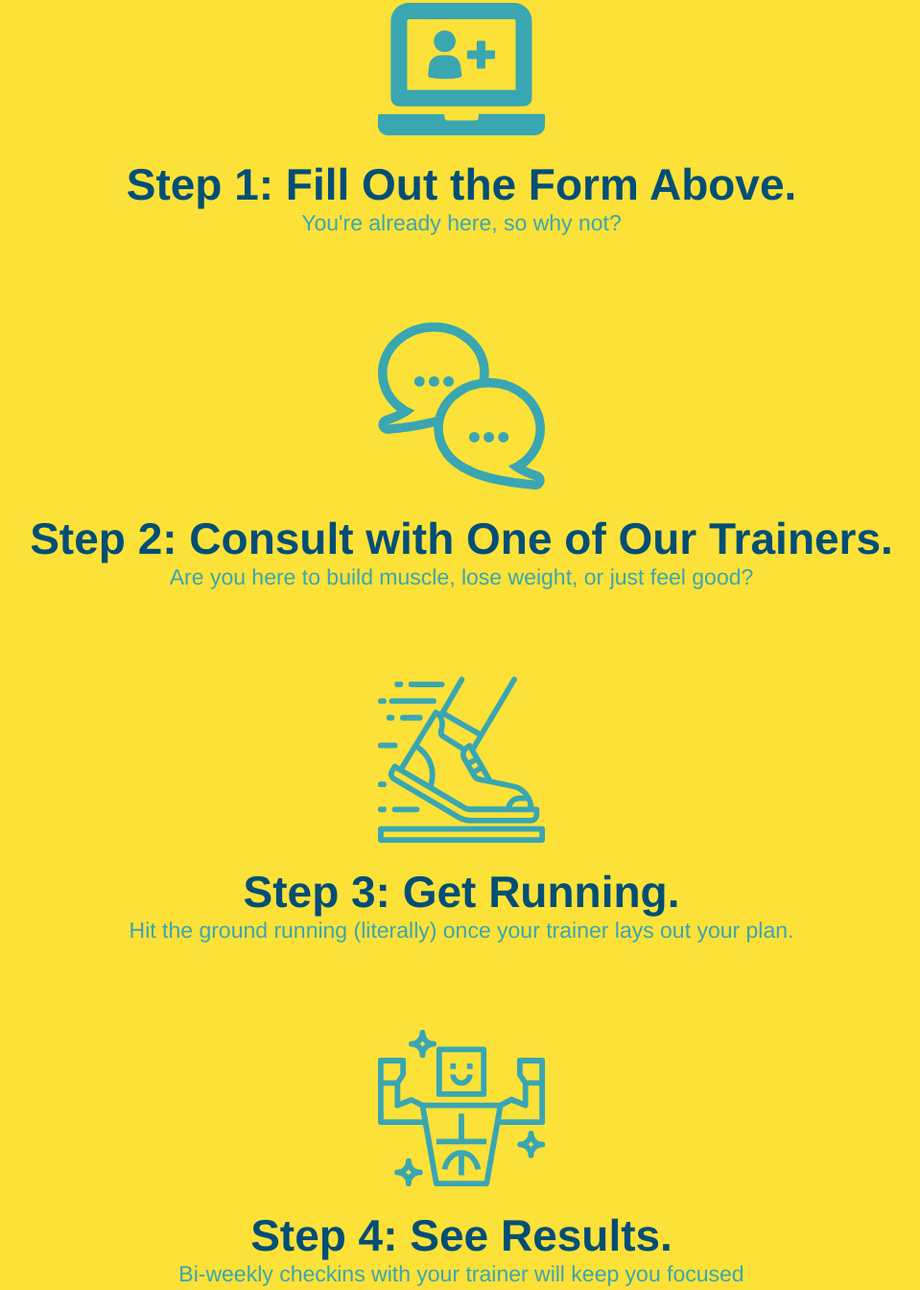
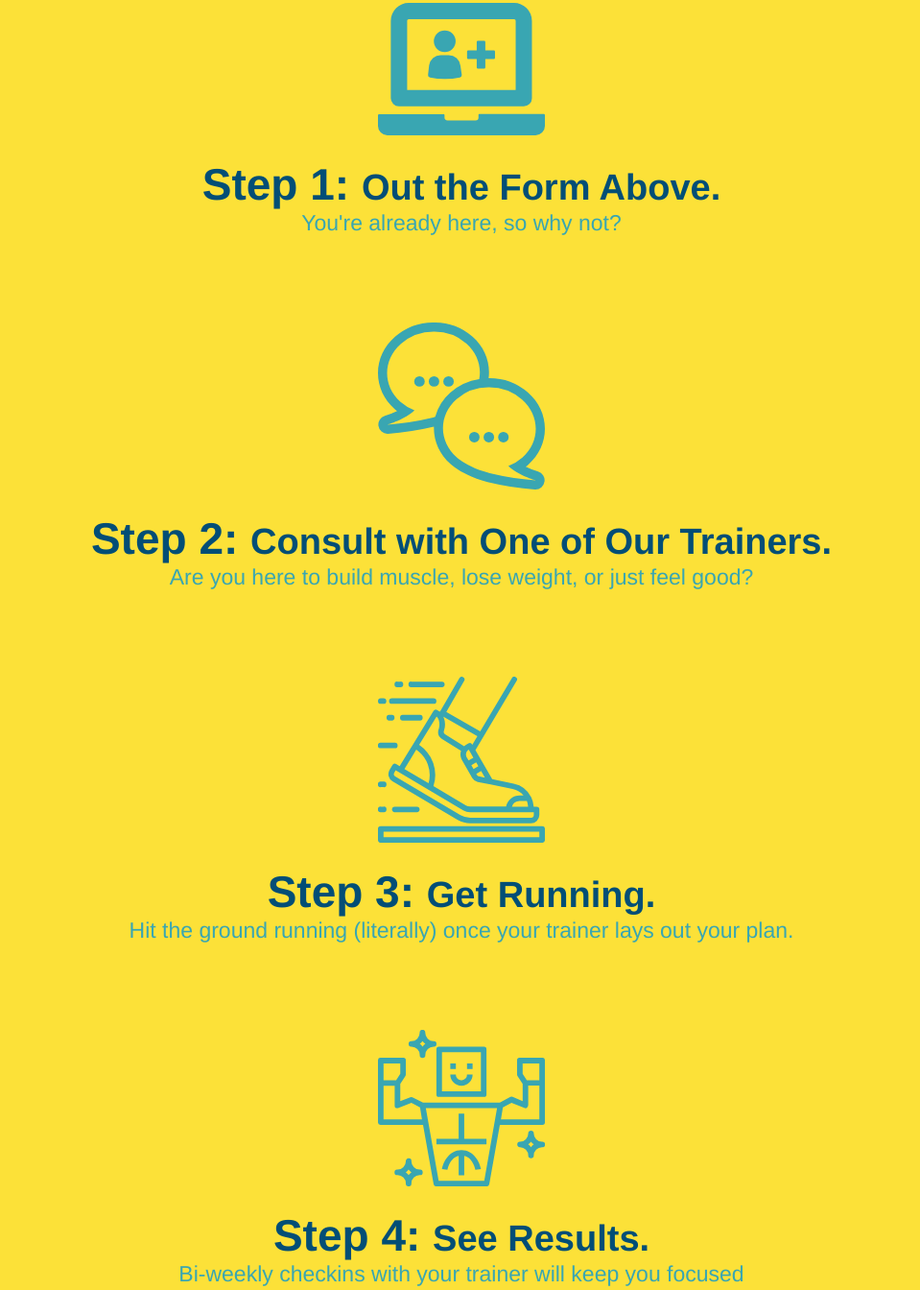
Before and after one commit to steepllama/run-buddy, a plain HTML site: page index.html in a window 1280 px wide. Shown: the part 1249-2593 px from the top of the page at 96% size, without its empty margins (159-1118 px from the left). Drawn offline with Linux system fonts and the light colour scheme.

Commit message:
style what you do section

```diff
--- a/assets/css/style.css
+++ b/assets/css/style.css
@@ -145,3 +145,6 @@ section {
   color: #39a6b2;
   font-size: 23px;
 }
+.steps span {
+  font-size: 38px;
+}
--- a/index.html
+++ b/index.html
@@ -79,25 +79,25 @@
         <div>
             <!-- Insert image for step 1 -->
             <img src="./assets/Images/01-04-svgs/step-1.svg" alt="screen form">
-            <h3>Step 1: Fill Out the Form Above.</h3>
+            <h3>Step 1: <span>Out the Form Above.</span></h3>
             <p>You're already here, so why not?</p>
         </div>
 
         <div>
             <img src="./assets/Images/01-04-svgs/step-2.svg" alt="texting consultant">
-            <h3>Step 2: Consult with One of Our Trainers.</h3>
+            <h3>Step 2: <span>Consult with One of Our Trainers.</span></h3>
             <p>Are you here to build muscle, lose weight, or just feel good?</p>
         </div>
 
         <div>
             <img src="./assets/Images/01-04-svgs/step-3.svg" alt="foot running">
-            <h3>Step 3: Get Running.</h3>
+            <h3>Step 3: <span>Get Running.</span></h3>
             <p>Hit the ground running (literally) once your trainer lays out your plan.</p>
         </div>
 
         <div>
             <img src="./assets/Images/01-04-svgs/step-4.svg" alt="happy person">
-            <h3>Step 4: See Results.</h3>
+            <h3>Step 4: <span>See Results.</span></h3>
             <p>Bi-weekly checkins with your trainer will keep you focused</p>
         </div>
     </section>
```
Also changed, not shown: 2 other files.
